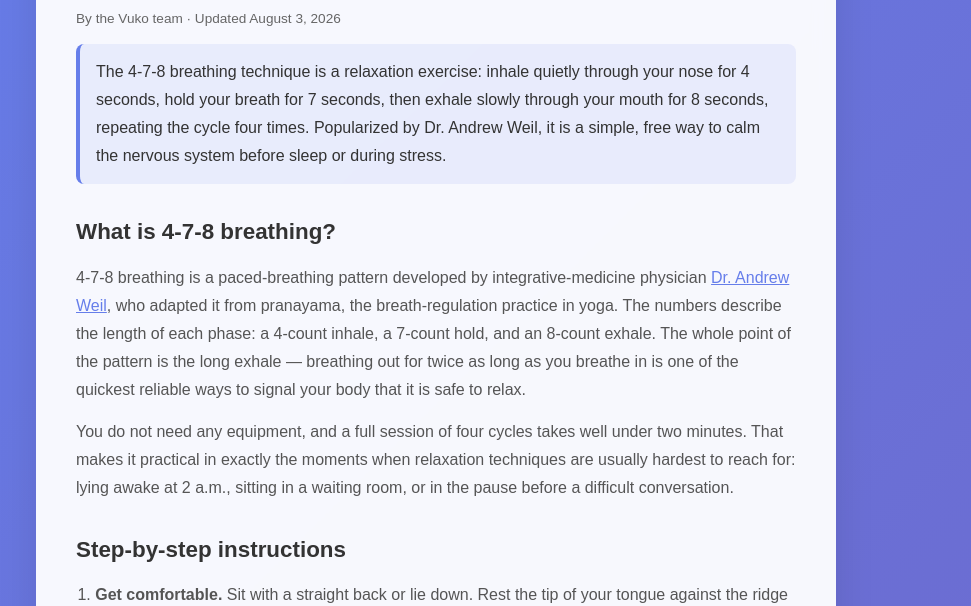
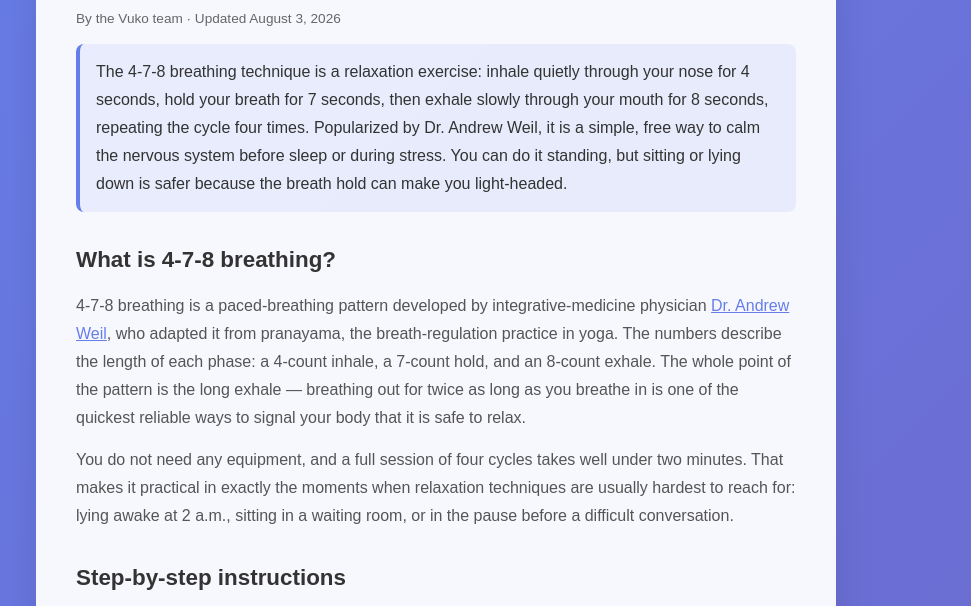
Before and after one commit to weiqi-kids/vuko.life, a plain HTML site: page guides/4-7-8-breathing.html in a window 1280 px wide. Shown: the part 141-747 px from the top of the page, without its empty margins (204-1175 px from the left). Drawn offline with Linux system fonts and the light colour scheme.

Commit message:
[jev-decide] vuko.life 2026-11-21：[SEO] 在開頭 key-answer 直接答案段落加一句，正面回答「站著做可以嗎」
- [SEO] 在開頭 key-answer 直接答案段落加一句，正面回答「站著做可以嗎」

bet: page:https://www.vuko.life/guides/4-7-8-breathing.html | [jev-decide][SEO] timely「can you do 4-7-8 breathing techniques standing up」：預期點擊率與點擊相對對照組（4 頁）上升，2026-12-02 判定

Jev-Experiment: exp-opp-8a2282553f-2026-11-21

```diff
--- a/guides/4-7-8-breathing.html
+++ b/guides/4-7-8-breathing.html
@@ -194,7 +194,7 @@
         <article>
             <h1>4-7-8 Breathing Technique: How to Do It</h1>
             <p class="byline">By the Vuko team · Updated August 3, 2026</p>
-            <p class="key-answer" data-question="how to do 4-7-8 breathing">The 4-7-8 breathing technique is a relaxation exercise: inhale quietly through your nose for 4 seconds, hold your breath for 7 seconds, then exhale slowly through your mouth for 8 seconds, repeating the cycle four times. Popularized by Dr. Andrew Weil, it is a simple, free way to calm the nervous system before sleep or during stress.</p>
+            <p class="key-answer" data-question="how to do 4-7-8 breathing">The 4-7-8 breathing technique is a relaxation exercise: inhale quietly through your nose for 4 seconds, hold your breath for 7 seconds, then exhale slowly through your mouth for 8 seconds, repeating the cycle four times. Popularized by Dr. Andrew Weil, it is a simple, free way to calm the nervous system before sleep or during stress. You can do it standing, but sitting or lying down is safer because the breath hold can make you light-headed.</p>
 
             <h2>What is 4-7-8 breathing?</h2>
             <p>4-7-8 breathing is a paced-breathing pattern developed by integrative-medicine physician <a href="https://www.drweil.com/health-wellness/body-mind-spirit/stress-anxiety/three-breathing-exercises-and-techniques/" target="_blank" rel="noopener">Dr. Andrew Weil</a>, who adapted it from pranayama, the breath-regulation practice in yoga. The numbers describe the length of each phase: a 4-count inhale, a 7-count hold, and an 8-count exhale. The whole point of the pattern is the long exhale — breathing out for twice as long as you breathe in is one of the quickest reliable ways to signal your body that it is safe to relax.</p>
```
